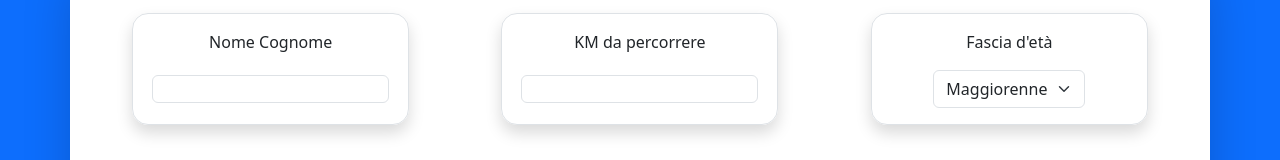
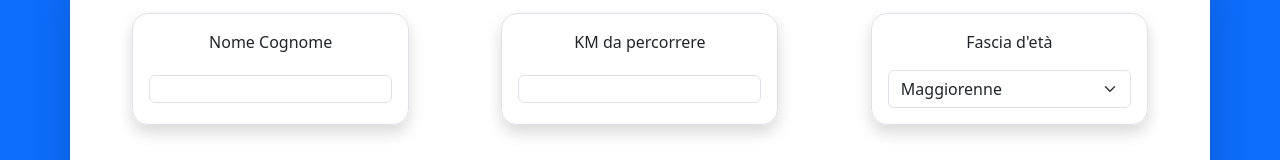
Before and after one commit to antoniostassi/js-biglietto-treno-form, a plain HTML site: page index.html in a window 1280 px wide. Shown: the part 285-445 px from the top of the page. Drawn offline with nearby package versions, Linux system fonts and the light colour scheme.

Commit message:
HTML | Input max width of 100%

```diff
--- a/index.html
+++ b/index.html
@@ -20,19 +20,19 @@
                     <div class="row justify-content-around m-auto">
                         <div class="col-3 border-1 border d-flex flex-column p-3 rounded-4 shadow">
                             <p class="text-center">Nome Cognome</p>
-                            <div class="m-auto">
-                                <input type="text" class="border border-1 rounded-2" id="usr_name_lastname">
+                            <div class="m-auto w-100">
+                                <input type="text" class="border border-1 rounded-2 w-100" id="usr_name_lastname">
                             </div>
                         </div>
                         <div class="col-3 border-1 border d-flex flex-column p-3 rounded-4 shadow">
                             <p class="text-center">KM da percorrere</p>
-                            <div class="m-auto">
-                                <input type="number" class="border border-1 rounded-2" id="usr_km">
+                            <div class="m-auto w-100">
+                                <input type="number" class="border border-1 rounded-2 w-100" id="usr_km">
                             </div>
                         </div>
                         <div class="col-3 border-1 border d-flex flex-column p-3 rounded-4 shadow">
                             <p class="text-center">Fascia d'età</p>
-                            <div class="m-auto">
+                            <div class="m-auto w-100">
                                 <select class="form-select" id="usr_age_range">
                                     <option>Maggiorenne</option>
                                     <option>Minorenne</option>
```
